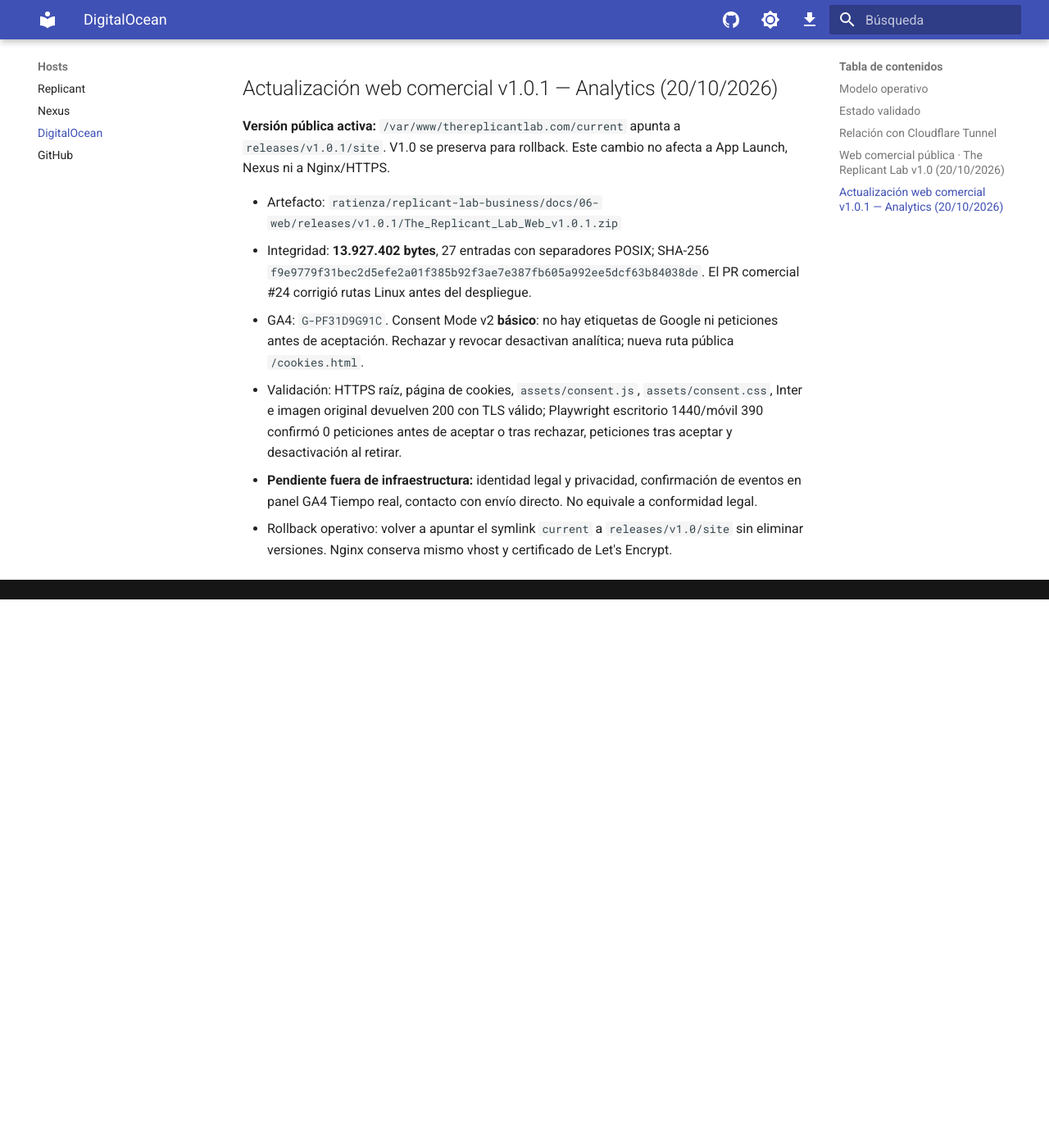
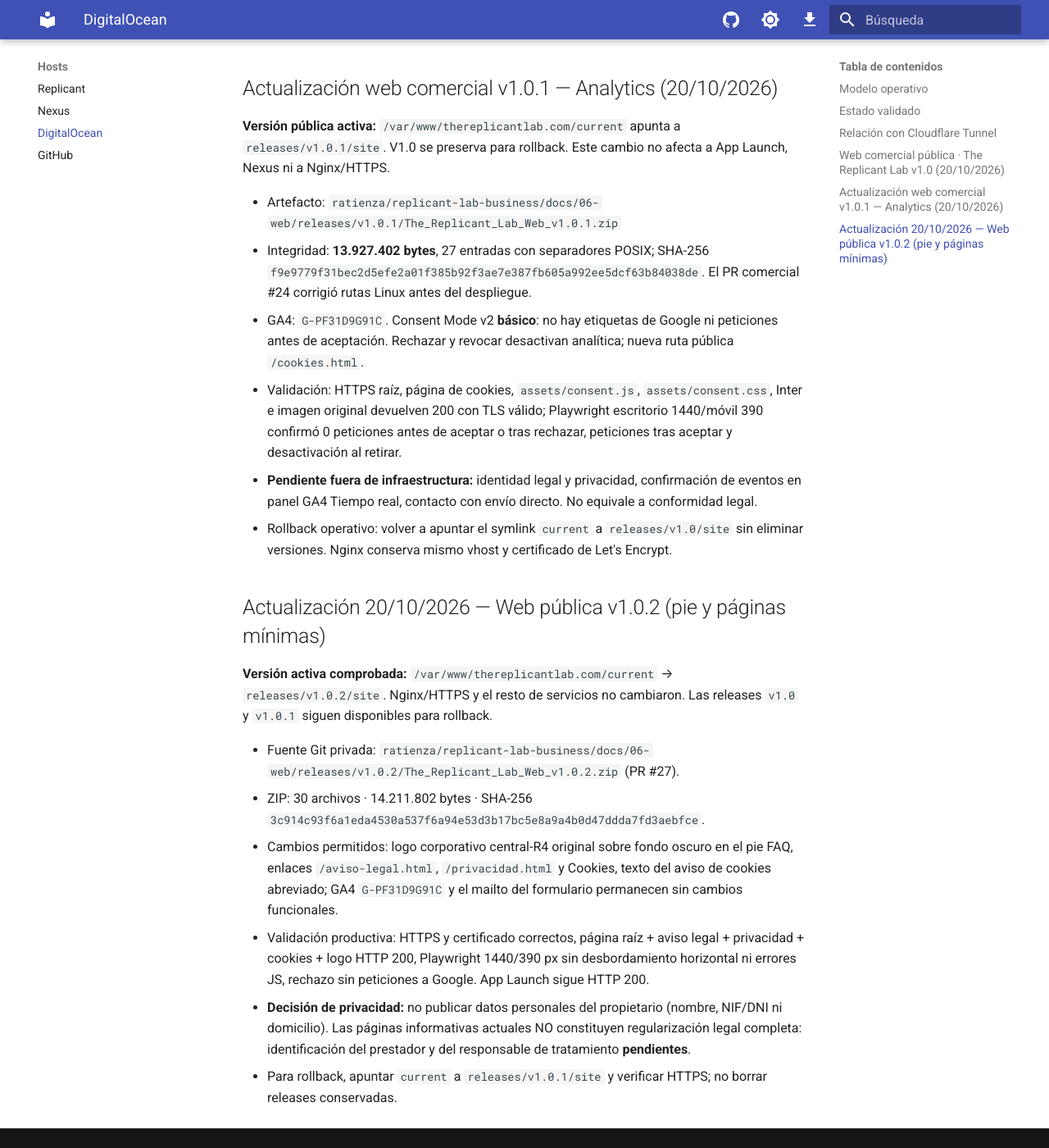
Before and after one commit to ratienza/infra-replicant-lab, an MkDocs documentation site: the page built from docs/hosts/digitalocean.md, in a window 1280 px wide and 1400 px high, scrolled down 2553 px. Shown: the whole window at 82% size. Built offline with MkDocs 1.6.1 and Material for MkDocs 9.7.7, drawn with Linux system fonts in a browser that asks for light colours; a script that is not in the unit is left out; before the commit the page ends 3284 px from its top, so only the background shows below that.

Commit message:
docs(infra): registrar web comercial v1.0.2 y su rollback

```diff
--- a/docs/hosts/digitalocean.md
+++ b/docs/hosts/digitalocean.md
@@ -63,3 +63,15 @@
 - Validación: HTTPS raíz, página de cookies, `assets/consent.js`, `assets/consent.css`, Inter e imagen original devuelven 200 con TLS válido; Playwright escritorio 1440/móvil 390 confirmó 0 peticiones antes de aceptar o tras rechazar, peticiones tras aceptar y desactivación al retirar.
 - **Pendiente fuera de infraestructura:** identidad legal y privacidad, confirmación de eventos en panel GA4 Tiempo real, contacto con envío directo. No equivale a conformidad legal.
 - Rollback operativo: volver a apuntar el symlink `current` a `releases/v1.0/site` sin eliminar versiones. Nginx conserva mismo vhost y certificado de Let's Encrypt.
+
+
+## Actualización 20/10/2026 — Web pública v1.0.2 (pie y páginas mínimas)
+
+**Versión activa comprobada:** `/var/www/thereplicantlab.com/current` → `releases/v1.0.2/site`. Nginx/HTTPS y el resto de servicios no cambiaron. Las releases `v1.0` y `v1.0.1` siguen disponibles para rollback.
+
+- Fuente Git privada: `ratienza/replicant-lab-business/docs/06-web/releases/v1.0.2/The_Replicant_Lab_Web_v1.0.2.zip` (PR #27).
+- ZIP: 30 archivos · 14.211.802 bytes · SHA-256 `3c914c93f6a1eda4530a537f6a94e53d3b17bc5e8a9a4b0d47ddda7fd3aebfce`.
+- Cambios permitidos: logo corporativo central-R4 original sobre fondo oscuro en el pie FAQ, enlaces `/aviso-legal.html`, `/privacidad.html` y Cookies, texto del aviso de cookies abreviado; GA4 `G-PF31D9G91C` y el mailto del formulario permanecen sin cambios funcionales.
+- Validación productiva: HTTPS y certificado correctos, página raíz + aviso legal + privacidad + cookies + logo HTTP 200, Playwright 1440/390 px sin desbordamiento horizontal ni errores JS, rechazo sin peticiones a Google. App Launch sigue HTTP 200.
+- **Decisión de privacidad:** no publicar datos personales del propietario (nombre, NIF/DNI ni domicilio). Las páginas informativas actuales NO constituyen regularización legal completa: identificación del prestador y del responsable de tratamiento **pendientes**.
+- Para rollback, apuntar `current` a `releases/v1.0.1/site` y verificar HTTPS; no borrar releases conservadas.
```
